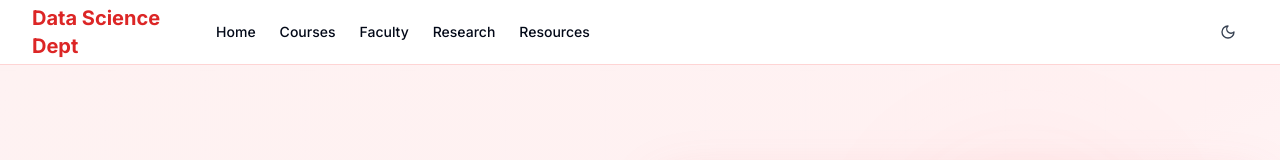
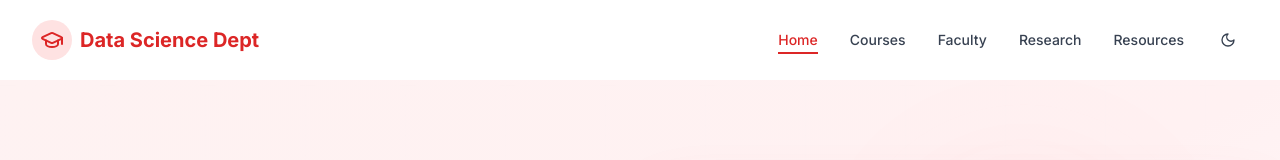
Before and after one commit to Saurabh1128/Data_Science_YCIS, a Next.js app: page / in a window 1280 px wide. Shown: the top 160 px of the page. Built offline with nearby package versions, Linux system fonts and the light colour scheme.

Commit message:
Enhance navbar design with better styling and right-aligned navigation

```diff
--- a/components/header.tsx
+++ b/components/header.tsx
@@ -1,16 +1,30 @@
 "use client"
 
-import { useState } from "react"
+import { useState, useEffect } from "react"
 import Link from "next/link"
 import { Button } from "@/components/ui/button"
 import { Sheet, SheetContent, SheetTrigger } from "@/components/ui/sheet"
 import { Menu, GraduationCap, Moon, Sun } from "lucide-react"
 import { useTheme } from "next-themes"
-import { ModeToggle } from "@/components/mode-toggle"
+import { usePathname } from "next/navigation"
 
 export default function Header() {
   const [isOpen, setIsOpen] = useState(false)
   const { theme, setTheme } = useTheme()
+  const pathname = usePathname()
+  const [scrolled, setScrolled] = useState(false)
+
+  useEffect(() => {
+    const handleScroll = () => {
+      const isScrolled = window.scrollY > 10
+      if (isScrolled !== scrolled) {
+        setScrolled(isScrolled)
+      }
+    }
+
+    window.addEventListener("scroll", handleScroll)
+    return () => window.removeEventListener("scroll", handleScroll)
+  }, [scrolled])
 
   const toggleTheme = () => {
     setTheme(theme === "dark" ? "light" : "dark")
@@ -25,14 +39,24 @@ export default function Header() {
   ]
 
   return (
-    <header className="sticky top-0 z-50 w-full border-b border-red-200/80 dark:border-red-800/80 bg-white/75 backdrop-blur-sm dark:bg-black/75">
-      <div className="container flex h-16 items-center">
-        <div className="mr-8 hidden md:flex">
-          <Link href="/" className="flex items-center space-x-2">
-            <span className="font-bold text-xl hidden sm:inline-block text-red-600 dark:text-red-500">Data Science Dept</span>
+    <header className={`sticky top-0 z-50 w-full transition-all duration-300 ${
+      scrolled
+        ? "border-b border-red-200/80 dark:border-red-800/80 bg-white/90 backdrop-blur-md dark:bg-black/90 shadow-sm"
+        : "bg-white/75 backdrop-blur-sm dark:bg-black/75"
+    }`}>
+      <div className="container flex h-20 items-center justify-between">
+        <div className="flex items-center">
+          <Link href="/" className="flex items-center space-x-2 group">
+            <div className="p-2 rounded-full bg-red-100 dark:bg-red-900/30 group-hover:bg-red-200 dark:group-hover:bg-red-800/40 transition-colors">
+              <GraduationCap className="h-6 w-6 text-red-600 dark:text-red-500" />
+            </div>
+            <span className="font-bold text-xl hidden sm:inline-block text-red-600 dark:text-red-500 group-hover:text-red-700 dark:group-hover:text-red-400 transition-colors">
+              Data Science Dept
+            </span>
           </Link>
         </div>
-        <div className="flex w-full justify-between md:justify-end">
+
+        <div className="flex items-center">
           <Sheet>
             <SheetTrigger asChild>
               <Button variant="outline" size="icon" className="md:hidden">
@@ -40,34 +64,65 @@ export default function Header() {
                 <span className="sr-only">Toggle navigation menu</span>
               </Button>
             </SheetTrigger>
-            <SheetContent side="left">
-              <nav className="flex flex-col gap-4 text-lg font-medium">
+            <SheetContent side="right">
+              <nav className="flex flex-col gap-6 text-lg font-medium pt-10">
                 {navigation.map((item) => (
                   <Link
                     key={item.name}
                     href={item.href}
                     onClick={() => setIsOpen(false)}
+                    className={`flex items-center space-x-2 group ${
+                      pathname === item.href
+                        ? "text-red-600 dark:text-red-500"
+                        : "text-gray-700 dark:text-gray-300"
+                    }`}
                   >
-                    {item.name}
+                    <span className="relative">
+                      {item.name}
+                      {pathname === item.href && (
+                        <span className="absolute -bottom-1 left-0 w-full h-0.5 bg-red-600 dark:bg-red-500"></span>
+                      )}
+                    </span>
                   </Link>
                 ))}
               </nav>
             </SheetContent>
           </Sheet>
-          <nav className="hidden md:flex items-center gap-6 text-sm">
+
+          <nav className="hidden md:flex items-center gap-8 text-sm mr-6">
             {navigation.map((item) => (
               <Link
                 key={item.name}
                 href={item.href}
-                className="font-medium transition-colors hover:text-red-600"
+                className={`relative font-medium transition-colors group ${
+                  pathname === item.href
+                    ? "text-red-600 dark:text-red-500"
+                    : "text-gray-700 dark:text-gray-300 hover:text-red-600 dark:hover:text-red-400"
+                }`}
               >
                 {item.name}
+                <span className={`absolute -bottom-1 left-0 w-full h-0.5 transition-all duration-300 transform ${
+                  pathname === item.href
+                    ? "bg-red-600 dark:bg-red-500"
+                    : "scale-x-0 group-hover:scale-x-100 bg-red-600/70 dark:bg-red-500/70"
+                }`}></span>
               </Link>
             ))}
           </nav>
-          <div className="ml-auto flex items-center gap-2">
-            <ModeToggle />
-          </div>
+
+          <Button
+            variant="ghost"
+            size="icon"
+            onClick={toggleTheme}
+            className="text-gray-700 dark:text-gray-200 hover:bg-red-100 dark:hover:bg-red-900/30"
+          >
+            {theme === "dark" ? (
+              <Sun className="h-5 w-5" />
+            ) : (
+              <Moon className="h-5 w-5" />
+            )}
+            <span className="sr-only">Toggle theme</span>
+          </Button>
         </div>
       </div>
     </header>
```
